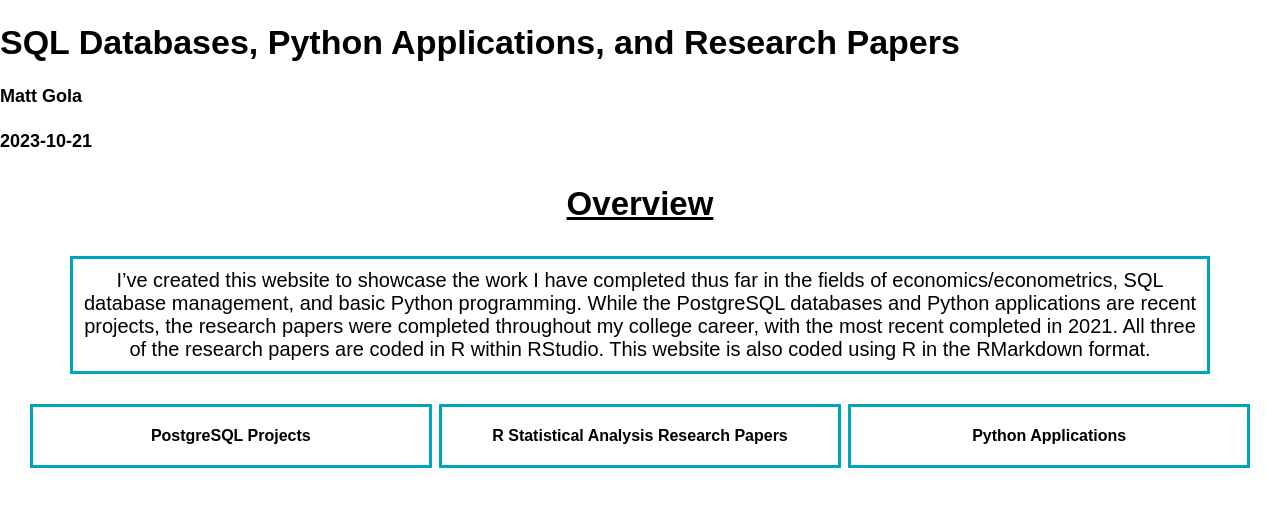
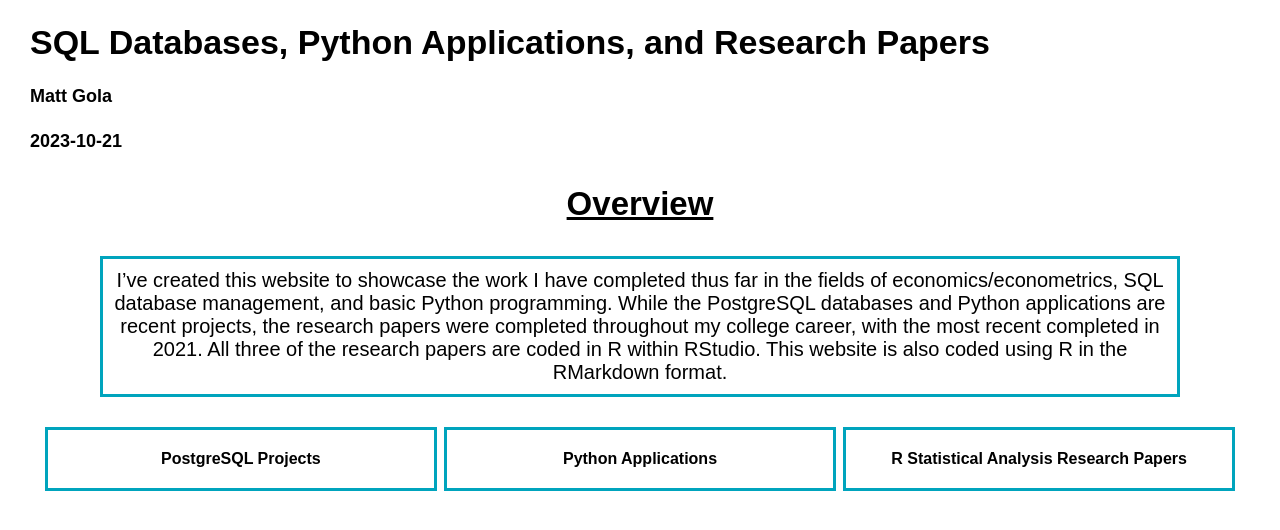
Before and after one commit to GatthewMola/GatthewMola.github.io, a plain HTML site: page index.html in a window 1280 px wide. Drawn offline with Linux system fonts and the light colour scheme.

Commit message:
Updating formatting for all pages.

```diff
--- a/TitleStyle.css
+++ b/TitleStyle.css
@@ -1,7 +1,8 @@
+body,
 .wrapper {
-    margin-right: 20px;
-    margin-left: 20px;
+    margin-right: 15px;
+    margin-left: 15px;
     margin-top: 20px;
     margin-bottom: 20px;
-    max-width: 1160px;
+    max-width: 2400px;
 };
--- a/index.html
+++ b/index.html
@@ -27,8 +27,9 @@
     </script>
 
     <link rel="stylesheet" type="text/css" class="container" href="LinkButtonCode.css">
+    <link rel="stylesheet" type="text/css" class="wrapper" href="TitleStyle.css">
 
-    <div class="header">
+    <div class="wrapper">
     <h1 id="title toc-ignore">SQL Databases, Python Applications, and Research Papers</h1>
     <h4 id="author">Matt Gola</h4>
     <h4 id="date">2023-10-21</h4>
@@ -48,8 +49,8 @@
 
 <nav style="margin:30px" class="container">
     <a href="PostGress.html">PostgreSQL Projects</a>
+    <a href="PythonApps.html">Python Applications</a>
     <a href="RPapers.html">R Statistical Analysis Research Papers</a>
-    <a href="PythonApps.html">Python Applications</a>
 </nav>
 
 <body>
```
Also changed, not shown: PythonApps.html (+2 -0 lines), RPapers.html (+2 -0 lines).
